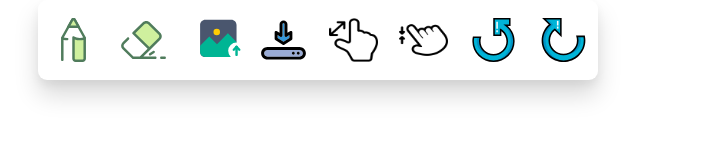
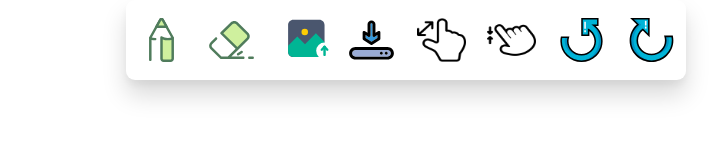
Before and after one commit to Abhijit-7976/OpenBoard, a website: page index.html in a window 1280 px wide. Shown: the whole page, without its empty margins (322-1044 px from the left). Drawn offline with Linux system fonts and the light colour scheme; files whose address does not match are found by name.

Commit message:
Update style.css

```diff
--- a/style.css
+++ b/style.css
@@ -8,7 +8,8 @@ body{
 
 .tool-container{
   z-index: 5;
-  position: sticky;
+  position: fixed;
+  left: 35%;
   margin: auto;
   width: 35rem;
   height: 5rem;
```
